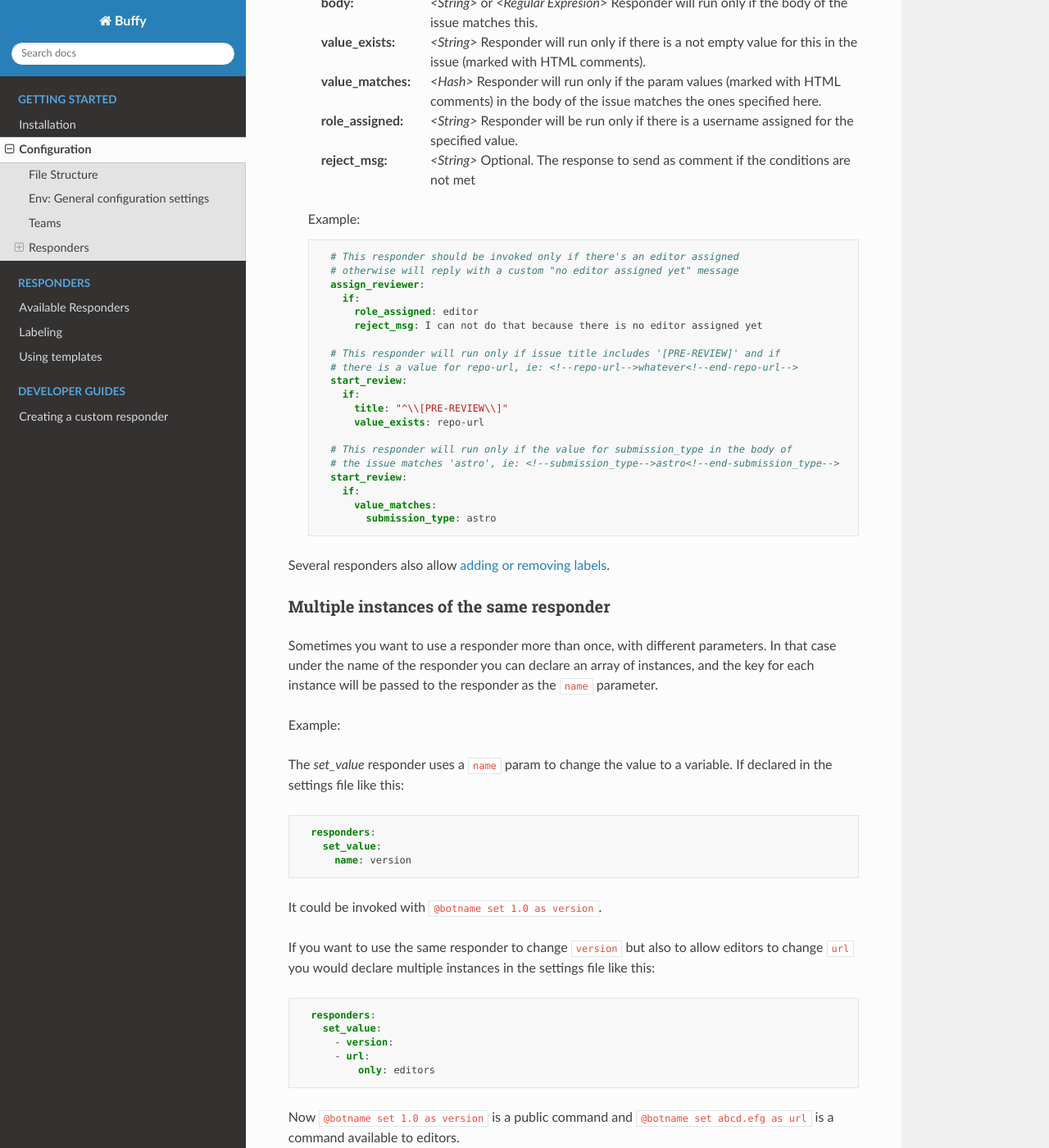
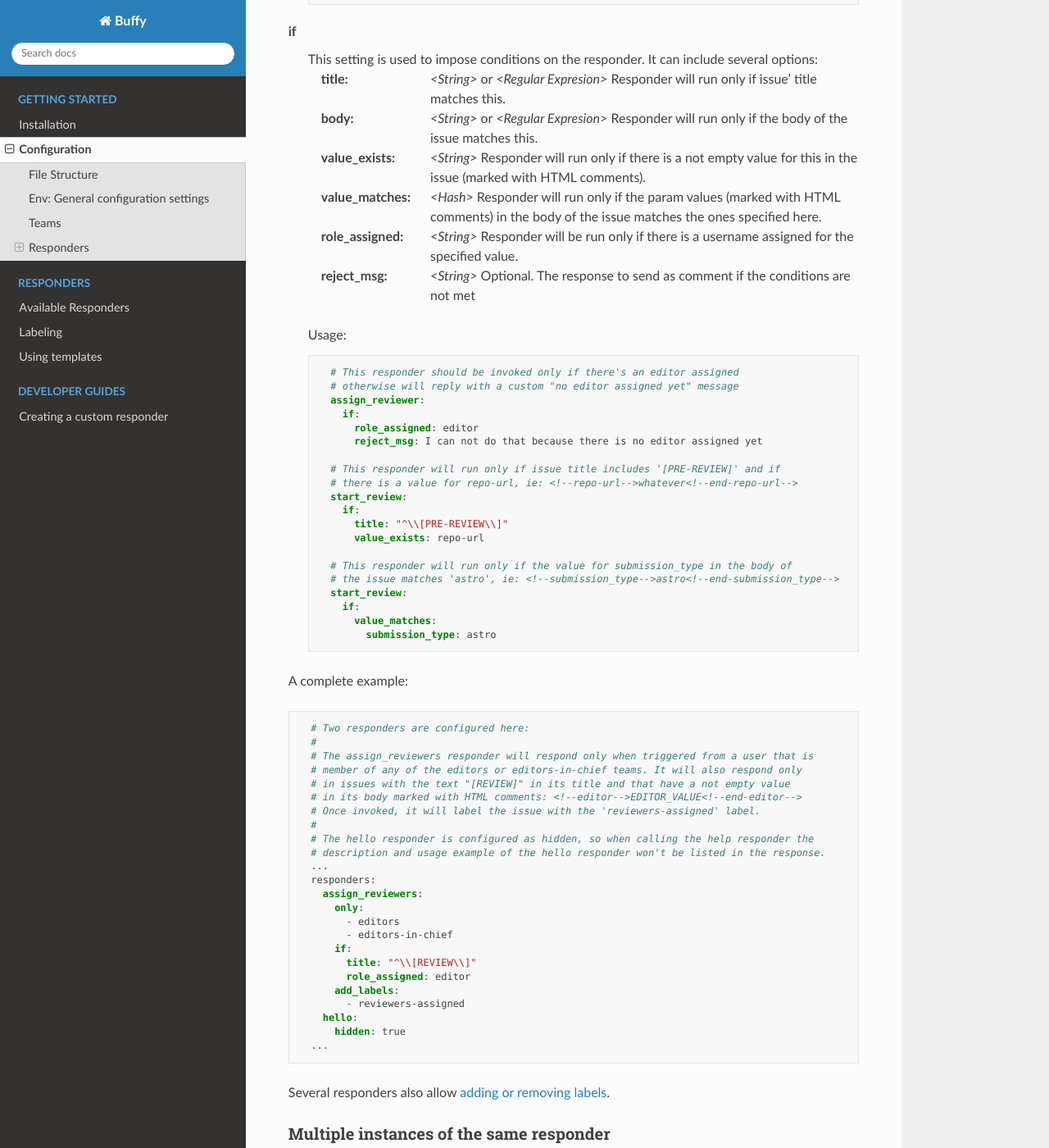
Before and after one commit to openjournals/buffy, a Sphinx documentation site: the page built from docs/configuration.md, in a window 1280 px wide and 1400 px high, scrolled down 3333 px. Shown: the whole window at 82% size. Built offline with Sphinx 7.4.7 and the Read the Docs theme 2.0.0, drawn with Linux system fonts in a browser that asks for light colours; some of the changed text lies outside the part shown.

Commit message:
extend doc examples of common options usage
Closes https://github.com/ropensci-org/buffy/issues/16

````diff
--- a/docs/configuration.md
+++ b/docs/configuration.md
@@ -119,12 +119,23 @@
 
 <dl>
   <dt>hidden</dt>
-  <dd>Defaults to <em>false</em>. If <em>true</em> this responder won't be listed in the help provided to users.</dd>
+  <dd>Defaults to <em>false</em>. If <em>true</em> this responder won't be listed in the help provided to users.
+
+  Usage:
+
+  ```yaml
+    ...
+    secret_responder:
+      hidden: true
+    ...
+
+  ```
+  </dd>
 
   <dt>only</dt>
   <dd>List of teams (referred by the name used in the <em>teams</em> node) that can have access to the responder. Used to limit access to the responder. If <em>only</em> is not present the responder is considered public and every user in the repository can invoke it.
 
-  Example:
+  Usage:
 
   ```yaml
     public_responder:
@@ -150,7 +161,7 @@
 :reject_msg: *<String>* Optional. The response to send as comment if the conditions are not met
 ```
 
-  Example:
+  Usage:
 
   ```yaml
     # This responder should be invoked only if there's an editor assigned
@@ -178,6 +189,34 @@
 
 </dl>
 
+A complete example:
+
+```yaml
+  # Two responders are configured here:
+  #
+  # The assign_reviewers responder will respond only when triggered from a user that is
+  # member of any of the editors or editors-in-chief teams. It will also respond only
+  # in issues with the text "[REVIEW]" in its title and that have a not empty value
+  # in its body marked with HTML comments: <!--editor-->EDITOR_VALUE<!--end-editor-->
+  # Once invoked, it will label the issue with the 'reviewers-assigned' label.
+  #
+  # The hello responder is configured as hidden, so when calling the help responder the
+  # description and usage example of the hello responder won't be listed in the response.
+  ...
+  responders:
+    assign_reviewers:
+      only:
+        - editors
+        - editors-in-chief
+      if:
+        title: "^\\[REVIEW\\]"
+        role_assigned: editor
+      add_labels:
+        - reviewers-assigned
+    hello:
+      hidden: true
+  ...
+```
 Several responders also allow [adding or removing labels](./labeling).
 
 ### Multiple instances of the same responder
````
